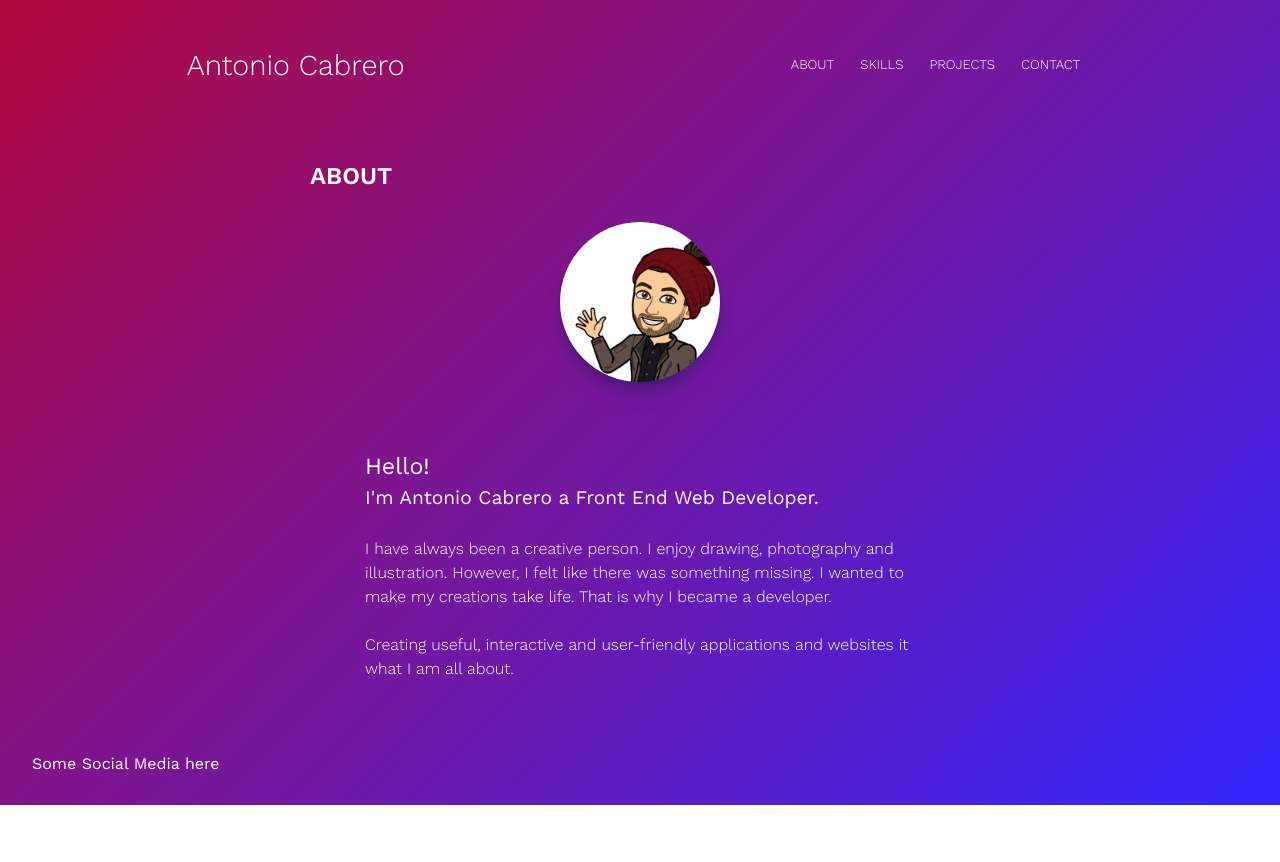
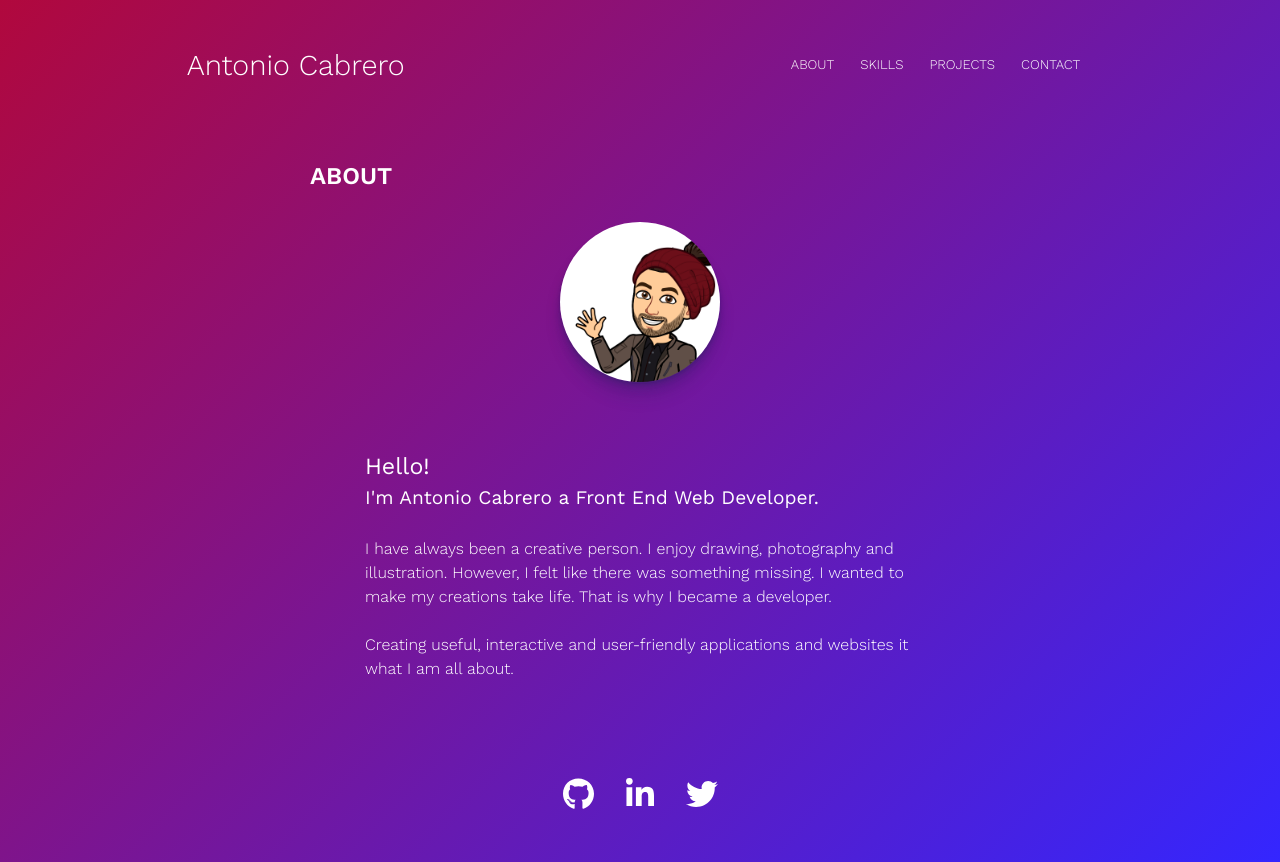
Before and after one commit to Antonio-Cabrero/Techdegree-Project-9, a Gatsby site in the folder portfolio-site/: page / in a window 1280 px wide. Before the commit the page ends 805 px from the top, so only its background shows below. Built offline with nearby package versions, Linux system fonts and the light colour scheme; Gatsby itself is replaced by a stand-in of ours.

Commit message:
Added Footer component

```diff
--- /dev/null
+++ b/portfolio-site/src/components/Footer.js
@@ -0,0 +1,23 @@
+import React from 'react';
+import css from '../styles/footer.module.css'
+import github from '../images/svg/github-brands.svg'
+import linkedIn from '../images/svg/linkedin-in-brands.svg'
+import twitter from '../images/svg/twitter-brands.svg'
+
+function Footer(props) {
+    return (
+        <footer className={css.Footer_container}>
+            <a href='https://github.com/Antonio-Cabrero' target="_blank">
+                <img src={github} className={css.Footer_socialIcon}/>
+            </a>
+            <a href='https://www.linkedin.com/in/antonio-cabrero/' target="_blank">
+                <img src={linkedIn} className={css.Footer_socialIcon}/>
+            </a>
+            <a href='https://twitter.com/AntonioCabrero_' target="_blank">
+                <img src={twitter} className={css.Footer_socialIcon}/>
+            </a>
+        </footer>
+    );
+}
+
+export default Footer;
--- a/portfolio-site/src/components/layout.js
+++ b/portfolio-site/src/components/layout.js
@@ -10,6 +10,7 @@ import PropTypes from "prop-types"
 import { useStaticQuery, graphql } from "gatsby"
 import Header from "./Header"
 import css from "../styles/layout.module.css"
+import Footer from "./Footer"
 
 const Layout = ({ children, handleMenu }) => {
   const data = useStaticQuery(graphql`
@@ -29,14 +30,7 @@ const Layout = ({ children, handleMenu }) => {
 
         <main className={css.Layout_main}>{children}</main>
 
-      <footer style={{
-        background: "transparent",
-        color: "white",
-        margin: "2em auto",
-        padding: "2em",
-        maxWidt: "fit-contnent",
-        marginBottom: "auto",
-      }}> Some Social Media here</footer>
+      <Footer />
     </div>
   )
 }
--- a/portfolio-site/src/styles/contact.module.css
+++ b/portfolio-site/src/styles/contact.module.css
@@ -5,6 +5,7 @@
     display: flex;
     flex-direction: column;
     max-width: 660px;
+    min-height: 65vh;
 }
 
 
--- /dev/null
+++ b/portfolio-site/src/styles/footer.module.css
@@ -0,0 +1,13 @@
+.Footer_container {
+    display: flex;
+    width: 100%;
+    justify-content: center;
+    margin-top: auto;
+    padding: 3em 0;
+}
+
+.Footer_socialIcon {
+    height: 2em;
+    margin: 0 1em;
+    fill: #fff;
+}
--- a/portfolio-site/src/styles/layout.module.css
+++ b/portfolio-site/src/styles/layout.module.css
@@ -79,7 +79,7 @@ button {
 
 
   .Layout_main {
-    height: 70vh;
+    height: 75vh;
   }
 }
 
--- a/portfolio-site/src/styles/projects.module.css
+++ b/portfolio-site/src/styles/projects.module.css
@@ -52,7 +52,6 @@
 .ProjectCard_container_btn {
     display: flex;
     justify-content: space-around;
-    margin-top: auto;
 }
 
 .ProjectCard_container_btn a {
--- a/portfolio-site/src/styles/skills.module.css
+++ b/portfolio-site/src/styles/skills.module.css
@@ -5,6 +5,7 @@
     flex-direction: column;
     margin: 0 auto;
     max-width: 660px;
+    min-height: 65vh;
 }
 
 .Technologies_title,
```
Also changed, not shown: graphics/svg/github-brands.svg (deleted), graphics/svg/linkedin-in-brands.svg (deleted), graphics/svg/twitter-brands.svg (deleted), portfolio-site/src/images/svg/github-brands.svg (added), portfolio-site/src/images/svg/linkedin-in-brands.svg (added), portfolio-site/src/images/svg/twitter-brands.svg (added).
